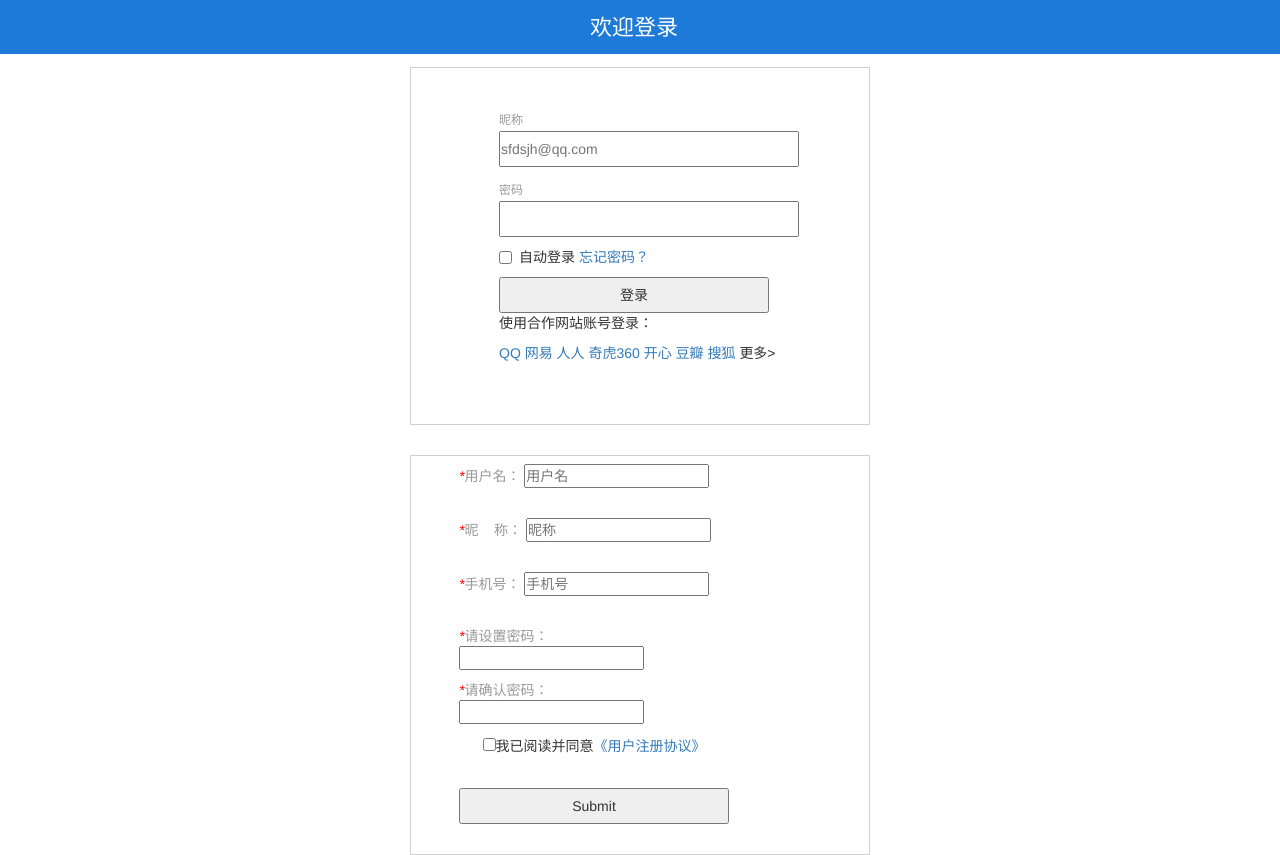
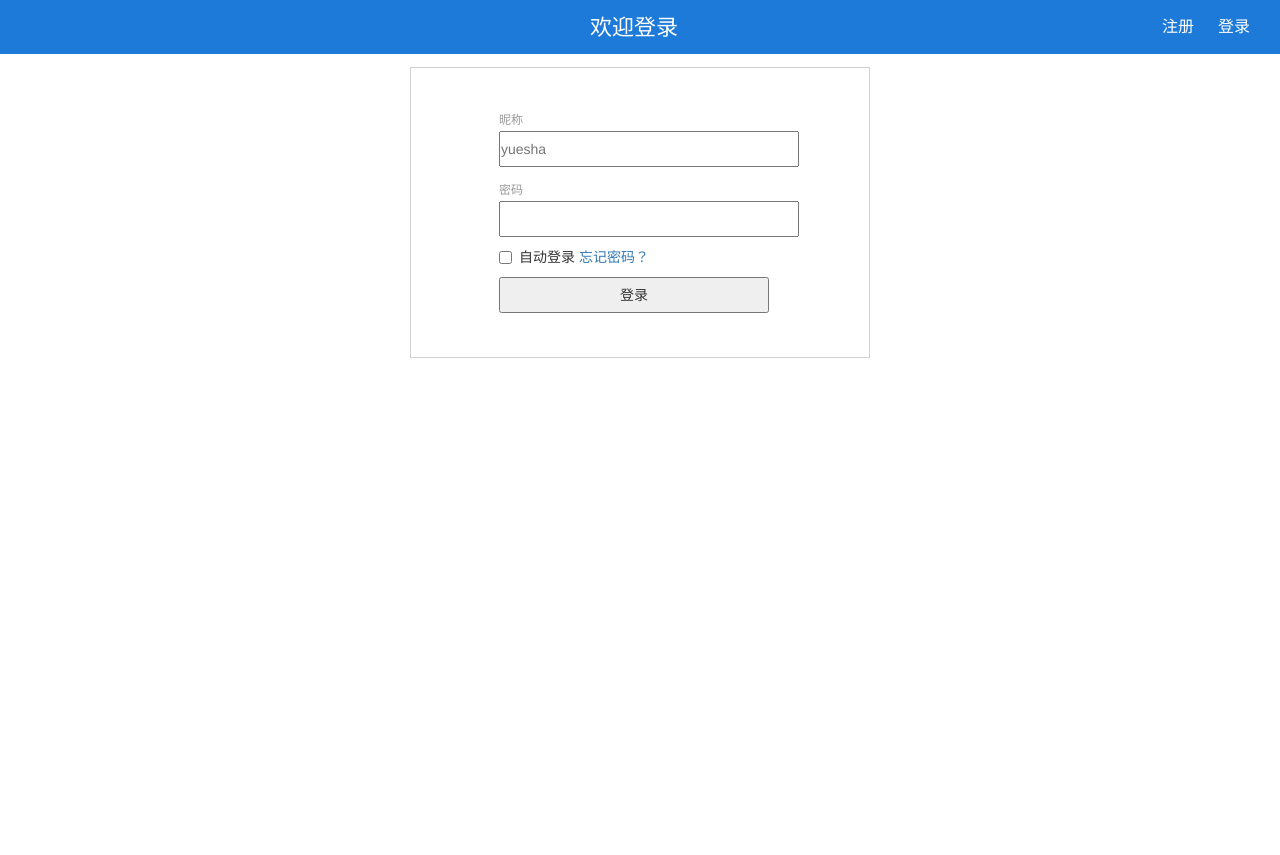
Before and after one commit to lyfdj/chatRoom, a PHP site: page /login.html in a window 1280 px wide. After the commit the page ends 358 px from the top, so only its background shows below. Run offline with PHP 8.4, Linux system fonts and the light colour scheme.

Commit message:
登录注册页面完善

```diff
--- a/login.css
+++ b/login.css
@@ -1,8 +1,9 @@
 *{padding: 0;margin: 0;}
 .topBar{width: 100%;height: 54px;background-color: #1D7AD9;}
-.topBar img{margin-left: 565px;margin-top: 13px;}
 .topBar span{color: white;font-size: 22px;font-family: "微软雅黑";position: absolute;margin-top: 12px;margin-left: 590px;}
-.form{width: 460px;height: 358px;margin: 0 auto;border: 1px solid #D0D0D0;margin-top: 13px;}
+.topBar .reg{float: right;margin-right: 30px;margin-top: 16px;}
+.topBar .reg a{color: white;font-size: 16px;padding-left: 20px;}
+.form{width: 460px;margin: 0 auto;border: 1px solid #D0D0D0;margin-top: 13px;}
 .form_border{padding: 44px 88px;}
 .form_user p{color: #999999;font-size: 12px;}
 .form_user input{width: 300px;height: 36px;margin-top: -10px;}
@@ -16,7 +17,7 @@
 .logo_partner p{color: #999999;font-size: 14px;}
 .logo_partner a{text-decoration: none;}
 .reg_form{width: 460px;height: 400px;margin: 0 auto;border: 1px solid #D0D0D0;margin-top: 30px;}
-.form_button{padding-left: 40px;}
+.form_button{padding-left: 40px;margin-top: 20px;}
 .form_button div{margin: 8px;width: 270px;height: 38px;float: left;}
 .form_button div i{color: red;}
 .form_button div span{color: #999;}
--- a/login.html
+++ b/login.html
@@ -10,12 +10,17 @@
 <div class="headerBar">
 	<div class="topBar">
 		<span>欢迎登录</span>
+		<div class="reg">
+			<a href="reg.html">注册</a>
+			<a href="login.html">登录</a>
+		</div>
 	</div>
+
 	<div class="form">
 		<div class="form_border">
 			<div class="form_user">
 				<p>昵称</p>
-				<input type="text" name="" placeholder="sfdsjh@qq.com">
+				<input type="text" name="" placeholder="yuesha">
 			</div>
 			<div class="form_pwd">
 				<p>密码</p>
@@ -28,53 +33,9 @@
 			<div class="submit">
 				<input type="submit" name="" value="登录">
 			</div>
-			<div class="login_partner">
-				<p>使用合作网站账号登录：</p>
-				<a href="#">QQ</a>
-				<a href="#">网易</a>
-				<a href="#">人人</a>
-				<a href="#">奇虎360</a>
-				<a href="#">开心</a>
-				<a href="#">豆瓣</a>
-				<a href="#">搜狐</a>
-				<span>更多></span>
-			</div>
 		</div>
 	</div>
 </div>
-
-<div class="reg_form">
-	<div class="form_button">
-		<div class="user">
-			<span><i>*</i>用户名：</span>
-			<input type="text" name="" placeholder="用户名">
-		</div>
-		<div class="name">
-			<span><i>*</i>昵&nbsp;&nbsp;&nbsp;&nbsp;称：</span>
-			<input type="text" name="" placeholder="昵称">
-		</div>
-		<div class="phone">
-			<span><i>*</i>手机号：</span>
-			<input type="text" name="" placeholder="手机号">
-		</div>
-		<div class="pwd">
-			<span><i>*</i>请设置密码：</span>
-			<input type="password" name="">
-		</div>
-		<div class="repwd">
-			<span><i>*</i>请确认密码：</span>
-			<input type="password" name="">
-		</div>
-		<div class="checkbox1">
-			<input type="checkbox" name="">我已阅读并同意<span><a href="#">《用户注册协议》</a></span>
-		</div>
-		<div class="submit">
-			<input type="submit" name="" >
-		</div>
-	</div>
-</div>
-
-
 <script src="https://cdn.jsdelivr.net/npm/jquery@1.12.4/dist/jquery.min.js"></script>
 <script src="https://cdn.jsdelivr.net/npm/bootstrap@3.3.7/dist/js/bootstrap.min.js"></script>
 </body>
```
Also changed, not shown: reg.html (added, +51 -0 lines).
